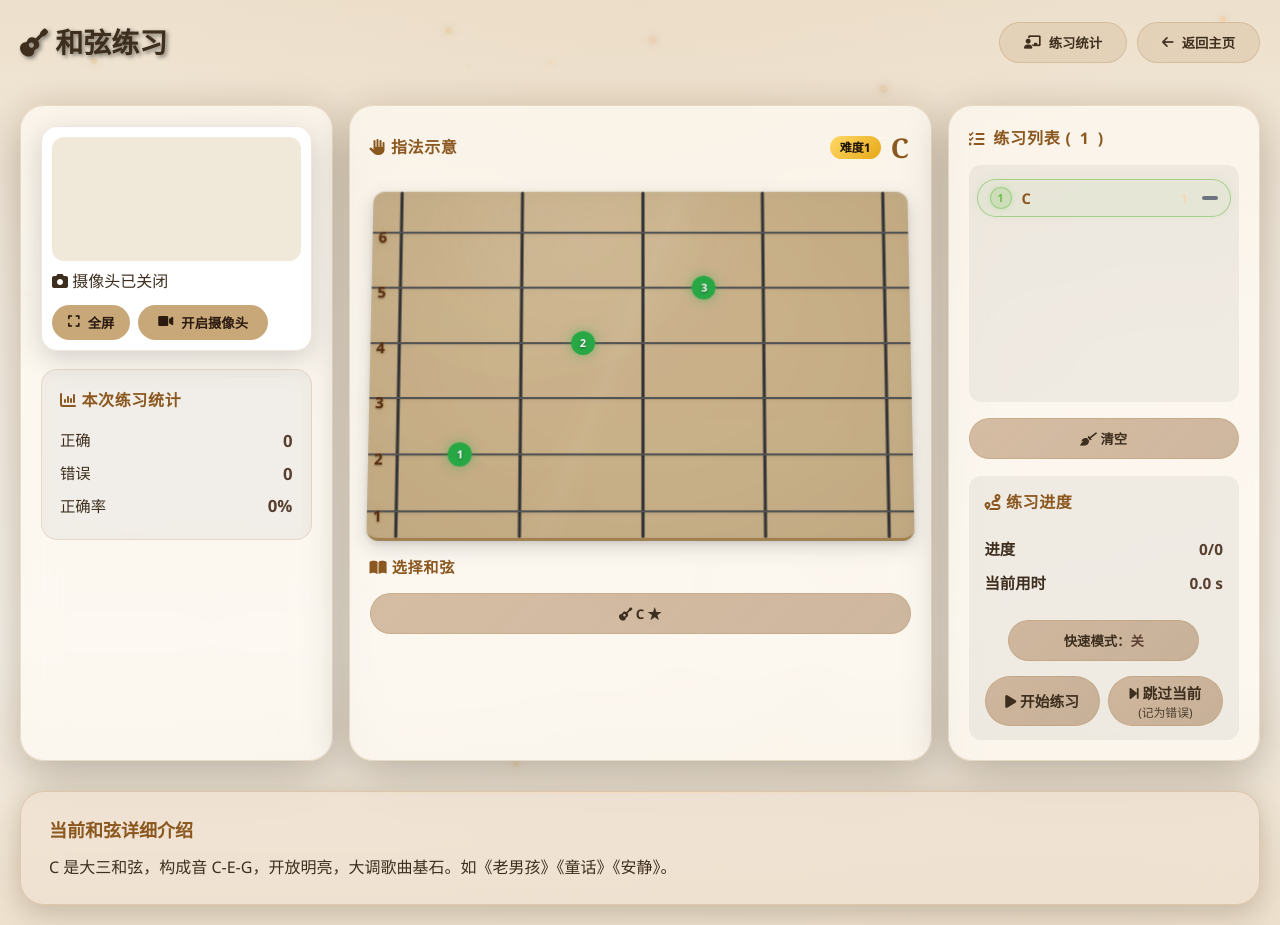
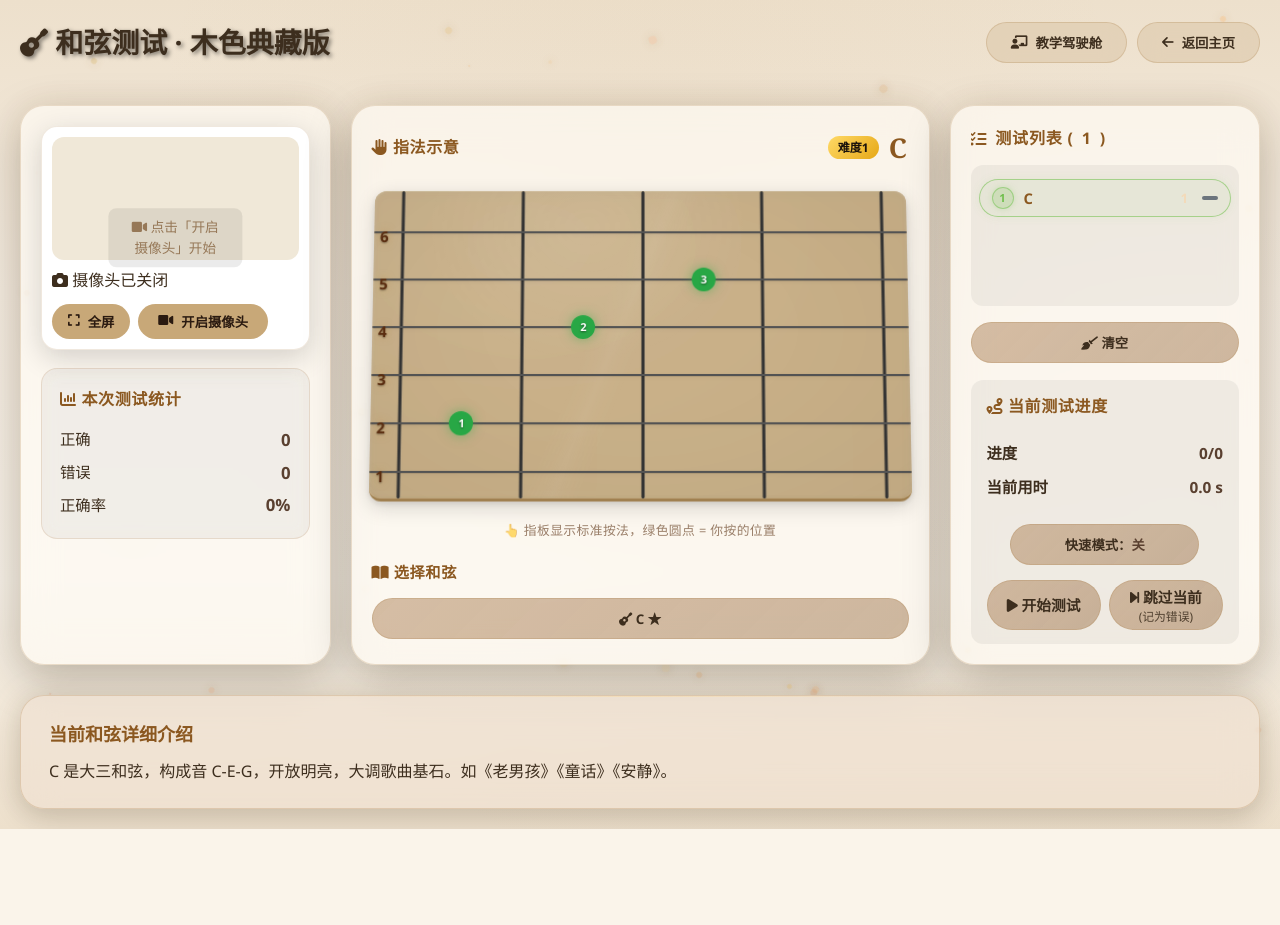
Before and after one commit to lhh666-6/guitar-teacher, a Flask app: page /solo in a window 1280 px wide. After the commit the page ends 829 px from the top, so only its background shows below. Run offline with Flask 3, Linux system fonts and the light colour scheme; the visitor is signed in with stand-in values (Sample User, id 1); parts of the project's set-up code (start-up, migrations or seed data) failed here and were passed over; some libraries are stand-ins or nearby versions.

Commit message:
solo界面优化

```diff
--- a/static/css/solo.css
+++ b/static/css/solo.css
@@ -71,8 +71,8 @@ body {
 
 /* ---- 三栏布局 ---- */
 .train-layout {
-    display: flex; gap: 16px;
-    height: 82vh; position: relative; z-index: 10;
+    display: flex; gap: 20px;
+    height: 70vh; position: relative; z-index: 10;
     animation: slideUp 1s ease; transition: all 0.3s ease;
 }
 @keyframes slideUp {
@@ -177,6 +156,19 @@ body {
     50%      { box-shadow: 0 5px 15px rgba(0,0,0,0.3), 0 0 0 8px rgba(46, 204, 113, 0.08), 0 0 24px 3px rgba(46, 204, 113, 0.06); }
 }
 #cameraFeed { width: 100%; border-radius: 12px; background: black; display: block; }
+.camera-hint {
+    position: absolute; top: 50%; left: 50%; transform: translate(-50%,-50%);
+    color: rgba(255,215,140,0.45); font-size: 0.85rem; text-align: center;
+    pointer-events: none; padding: 8px 20px;
+    border-radius: 8px;
+    background: rgba(0,0,0,0.35);
+}
+[data-theme="light"] .camera-hint {
+    color: rgba(120,80,40,0.7);
+    background: rgba(0,0,0,0.08);
+}
+/* 摄像头开启后隐藏提示（main.js 在 camera 就绪时添加 streaming 类） */
+.camera-container.streaming .camera-hint { display: none; }
 .camera-status {
     display: flex; justify-content: space-between; align-items: center;
     margin-top: 8px; gap: 10px; flex-wrap: wrap;
@@ -371,6 +363,11 @@ body {
     z-index: 25;
 }
 
+.fretboard-hint {
+    text-align: center; color: rgba(255,215,140,0.4); font-size: 0.8rem;
+    padding: 4px 0; letter-spacing: 0.03em;
+}
+[data-theme="light"] .fretboard-hint { color: rgba(100,60,30,0.65); }
 /* ---- 选择和弦 ---- */
 .panel-label {
     display: inline-block; color: var(--gold-primary);
--- a/static/js/solo/main.js
+++ b/static/js/solo/main.js
@@ -54,8 +54,6 @@
 
             this.cooldownTimer = null;
             this.quickTimer = null;
-            this._quickCountdownInterval = null;
-            this._quickCountdownRemaining = 0;
             this._quickAdvanceTimer = null;
 
             // 滤波器
@@ -165,8 +163,7 @@
                 trainLayout: document.querySelector('.train-layout'),
                 videoContainer: document.querySelector('.camera-container'),
                 difficultyBadge: document.getElementById('difficultyBadge'),
-                perfIndicator: document.getElementById('perfIndicator'),
-                quickCountdown: document.getElementById('quickCountdown')
+                perfIndicator: document.getElementById('perfIndicator')
             };
 
             // 叠加画布（若不存在则创建）
@@ -415,7 +412,7 @@
                     this.testResults = new Array(this.testList.length).fill(null);
                     this.renderTestList();
                     this.updateProgress();
-                    console.log(`[Solo] 从统计页加载 ${newIds.length} 个和弦到练习列表`);
+                    console.log(`[Solo] 已从驾驶舱加载 ${newIds.length} 个和弦到测试列表`);
                 }
             } catch(e) {
                 console.warn('解析待训练和弦失败', e);
@@ -588,6 +585,7 @@
             this.cameraManager.close();
             this.elements.toggleCamera.textContent = '开启';
             this.elements.cameraStatus.innerText = '📷 摄像头已关闭';
+            if (this.elements.videoContainer) this.elements.videoContainer.classList.remove('streaming');
             this._perfFrameTimes = [];
             this._lastThumbnailRtt = 0;
             if (this.elements.perfIndicator) this.elements.perfIndicator.style.display = 'none';
@@ -665,8 +663,7 @@
                         if (this.testMode && !this.recordedForCurrentChord) {
                             this._finalizeChord('wrong', { forceSkip: true });
                         }
-                    }, 5000);
-                    this._startQuickCountdown(5);
+                    }, 3000);
                 }
                 this.updateProgress();
                 this.renderTestList();
@@ -978,46 +975,11 @@
             if (this.audioTimeout) clearTimeout(this.audioTimeout);
             if (this.quickTimer) clearTimeout(this.quickTimer);
             if (this._quickAdvanceTimer) clearTimeout(this._quickAdvanceTimer);
-            this._stopQuickCountdown();
             this.cooldownTimer = null;
             this.audioTimeout = null;
             this.quickTimer = null;
             this._quickAdvanceTimer = null;
             this.audioWaiting = false;
-        }
-
-        _startQuickCountdown(seconds = 3) {
-            if (this._quickCountdownInterval) clearInterval(this._quickCountdownInterval);
-            this._quickCountdownRemaining = seconds;
-            const el = this.elements.quickCountdown;
-            if (!el) return;
-            el.style.display = 'inline-block';
-            el.classList.remove('urgent');
-            el.textContent = `${this._quickCountdownRemaining}s`;
-            this._quickCountdownInterval = setInterval(() => {
-                this._quickCountdownRemaining--;
-                if (this._quickCountdownRemaining <= 0) {
-                    this._stopQuickCountdown();
-                    return;
-                }
-                el.textContent = `${this._quickCountdownRemaining}s`;
-                if (this._quickCountdownRemaining <= 1) {
-                    el.classList.add('urgent');
-                }
-            }, 1000);
-        }
-
-        _stopQuickCountdown() {
-            if (this._quickCountdownInterval) {
-                clearInterval(this._quickCountdownInterval);
-                this._quickCountdownInterval = null;
-            }
-            const el = this.elements.quickCountdown;
-            if (el) {
-                el.style.display = 'none';
-                el.classList.remove('urgent');
-            }
-            this._quickCountdownRemaining = 0;
         }
 
         recordWrong() {
@@ -1429,6 +1391,7 @@
                     await this.cameraManager.open();
                     this.elements.toggleCamera.textContent = '关闭';
                     this.elements.cameraStatus.innerText = '📷 摄像头已开启';
+                    this.elements.videoContainer.classList.add('streaming');
 
                     this.socketManager.connect();
                     this._startRttLogging();
@@ -1642,7 +1605,7 @@
             this.elements.startTestBtn.addEventListener('click', () => this.startTest());
             this.elements.skipBtn.addEventListener('click', () => {
                 if (!this.testMode) {
-                    alert('请先选择练习和弦');
+                    alert('请先开始测试');
                     return;
                 }
                 if (this.recordedForCurrentChord) {
--- a/templates/solo.html
+++ b/templates/solo.html
@@ -3,7 +3,7 @@
 <head>
     <meta charset="UTF-8">
     <meta name="viewport" content="width=device-width, initial-scale=1.0">
-    <title>和弦练习</title>
+    <title>和弦测试 · 木色主题</title>
     <!-- DNS 预解析 + 预连接，加速 CDN 资源加载 -->
     <link rel="dns-prefetch" href="https://cdn.staticfile.org">
     <link rel="dns-prefetch" href="https://cdn.jsdelivr.net">
@@ -20,9 +20,9 @@
     <div id="particles"></div>
 
     <div class="header">
-        <h2><i class="fas fa-guitar" aria-hidden="true"></i> 和弦练习</h2>
+        <h2><i class="fas fa-guitar" aria-hidden="true"></i> 和弦测试 · 木色典藏版</h2>
         <div class="header-actions">
-            <button class="back-btn" onclick="window.location.href='/teach'"><i class="fas fa-chalkboard-teacher" aria-hidden="true"></i> 练习统计</button>
+            <button class="back-btn" onclick="window.location.href='/teach'"><i class="fas fa-chalkboard-teacher" aria-hidden="true"></i> 教学驾驶舱</button>
             <button class="back-btn" onclick="window.location.href='/'"><i class="fas fa-arrow-left" aria-hidden="true"></i> 返回主页</button>
         </div>
     </div>
@@ -32,6 +32,7 @@
         <div class="left-panel">
             <div class="camera-container" id="cameraContainer">
                 <video id="cameraFeed" autoplay playsinline></video>
+                <div class="camera-hint" id="cameraHint"><i class="fas fa-video"></i> 点击「开启摄像头」开始</div>
                 <div class="camera-status">
                     <span id="cameraStatus"><i class="fas fa-camera" aria-hidden="true"></i> 摄像头已关闭</span>
                     <span id="perfIndicator" style="display:none;font-size:0.78rem;color:#a5d6a5;font-family:monospace;margin-left:8px;"></span>
@@ -42,7 +43,7 @@
                 </div>
             </div>
             <div class="stat-panel">
-                <div class="section-title soft"><i class="fas fa-chart-column" aria-hidden="true"></i> 本次练习统计</div>
+                <div class="section-title soft"><i class="fas fa-chart-column" aria-hidden="true"></i> 本次测试统计</div>
                 <div class="stat-row">正确 <span id="statCorrect">0</span></div>
                 <div class="stat-row">错误 <span id="statWrong">0</span></div>
                 <div class="stat-row">正确率 <span id="statRate">0%</span></div>
@@ -57,7 +58,6 @@
                     <div class="chord-title-wrap">
                         <span class="difficulty-badge" id="difficultyBadge"></span>
                         <h4 id="currentChordName" class="chord-title">未选择和弦</h4>
-                        <span id="quickCountdown" class="quick-countdown" style="display:none;"></span>
                     </div>
                 </div>
             </div>
@@ -91,6 +91,7 @@
 
                 <div class="dot-container" id="dotContainer"></div>
             </div>
+            <div class="fretboard-hint">👆 指板显示标准按法，绿色圆点 = 你按的位置</div>
             <div class="chord-select">
                 <label for="chordSelect" class="panel-label"><i class="fas fa-book-open" aria-hidden="true"></i> 选择和弦</label>
             <button class="btn-custom" id="chordPopupBtn" type="button" style="width:100%">
@@ -102,16 +103,16 @@
 
         <!-- 右侧控制区 -->
         <div class="right-panel">
-            <!-- 练习列表区域 -->
+            <!-- 测试列表区域 -->
             <div>
-                <div class="test-section-title"><i class="fas fa-list-check" aria-hidden="true"></i> 练习列表 (<span id="testCount">0</span>)</div>
+                <div class="test-section-title"><i class="fas fa-list-check" aria-hidden="true"></i> 测试列表 (<span id="testCount">0</span>)</div>
                 <div class="test-list" id="testListDiv"></div>
                 <div style="display: flex; gap:5px; margin-top:5px;">
                     <button class="btn-custom btn-sm" id="clearTestBtn" style="flex:1;"><i class="fas fa-broom" aria-hidden="true"></i> 清空</button>
                 </div>
             </div>
             <div class="test-progress-area">
-                <div class="section-title soft"><i class="fas fa-route" aria-hidden="true"></i> 练习进度</div>
+                <div class="section-title soft"><i class="fas fa-route" aria-hidden="true"></i> 当前测试进度</div>
                 <div class="progress-row">
                     <span>进度</span>
                     <span id="progressDisplay">0/0</span>
@@ -126,7 +127,7 @@
                     </button>
                 </div>
                 <div class="progress-actions">
-                    <button class="btn-custom btn-primary" id="startTestBtn"><i class="fas fa-play" aria-hidden="true"></i> 开始练习</button>
+                    <button class="btn-custom btn-primary" id="startTestBtn"><i class="fas fa-play" aria-hidden="true"></i> 开始测试</button>
                     <button class="btn-custom btn-warning" id="skipBtn">
                         <span class="skip-btn-content">
                             <span><i class="fas fa-forward-step" aria-hidden="true"></i> 跳过当前</span>
@@ -169,12 +170,12 @@
     <!-- 底部详细介绍区域 -->
     <div class="chord-detail-footer" id="chordDetailFooter">
         <div class="detail-title"> 当前和弦详细介绍</div>
-        <div class="detail-content" id="chordDetailContent">请选择一个和弦查看详细介绍。</div>
+        <div class="detail-content" id="chordDetailContent">选一个和弦，这里会显示指法要点和练习建议</div>
     </div>
 
     <div class="result-modal" id="resultModal">
         <div class="result-modal-card">
-            <div class="result-modal-title" id="resultModalTitle">提示</div>
+            <div class="result-modal-title" id="resultModalTitle">测试提示</div>
             <div class="result-modal-body" id="resultModalBody"></div>
             <div class="result-modal-actions">
                 <button class="btn-custom btn-primary" id="resultModalConfirmBtn"><i class="fas fa-check" aria-hidden="true"></i> 我知道了</button>
@@ -288,7 +289,7 @@
 
                 function openModal() {
                     chordModal.classList.add('active');
-                    // 预选已在练习列表中的和弦（解决外部添加冲突）
+                    // 预选已在测试列表中的和弦（解决外部添加冲突）
                     selectedChords = [];
                     if (window.guitarApp && window.guitarApp.testList) {
                         var chordIds = window.guitarApp.testList;
```
Also changed, not shown: other parts of static/css/solo.css (+0 -31 lines).
